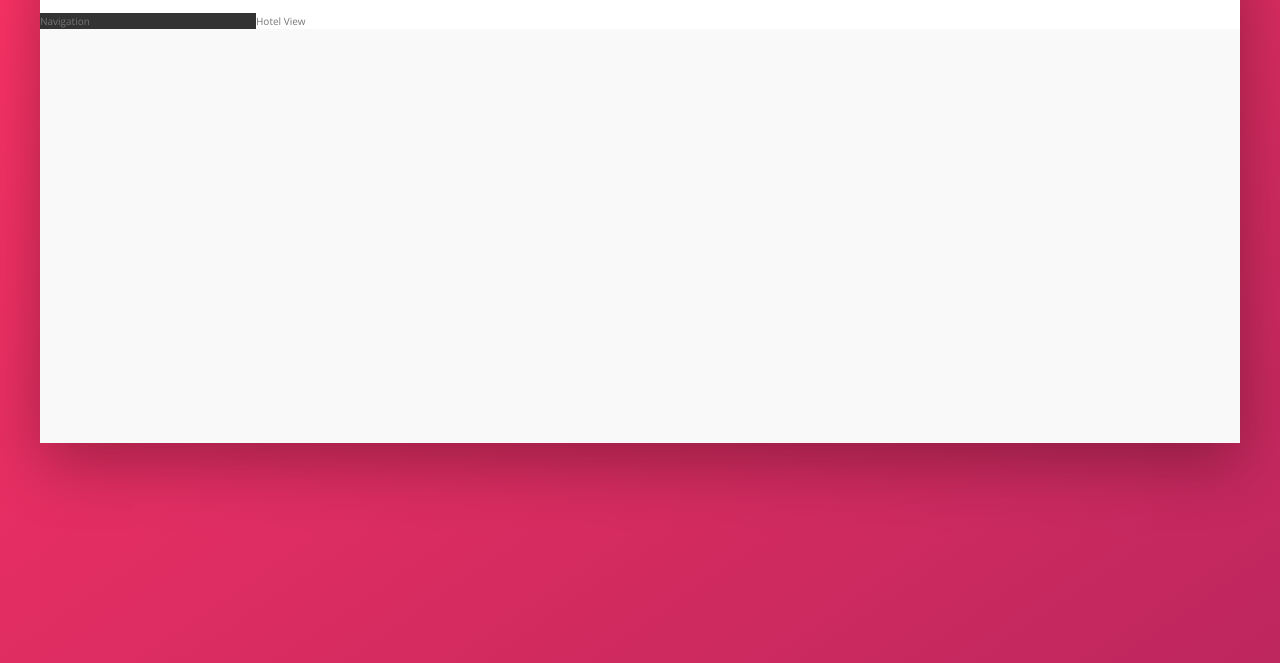
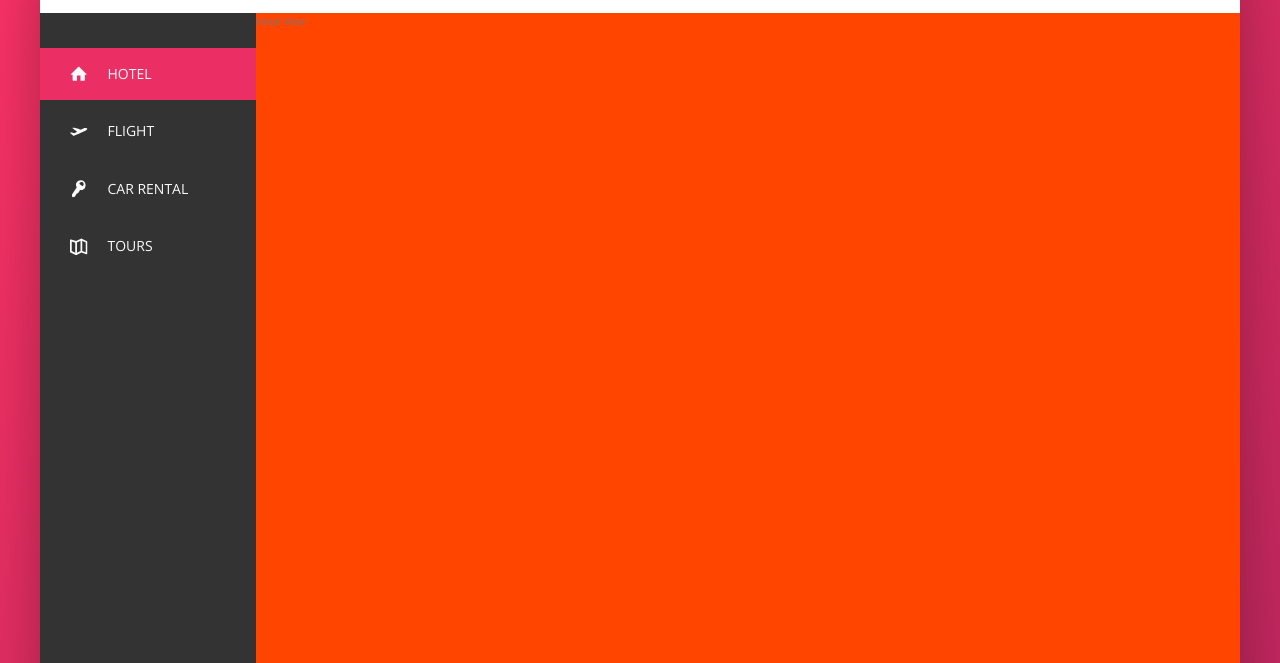
Before and after one commit to MuhtasimMusfiqZarab/trillo-flexbox-project, a website: page index.html in a window 1280 px wide. Shown: the part 137-800 px from the top of the page. Drawn offline with nearby package versions, Linux system fonts and the light colour scheme.

Commit message:
building the side-bar navigaion

```diff
--- a/index.html
+++ b/index.html
@@ -56,10 +56,48 @@
         </nav>
       </header>
 
-      <!-- --------------------------------------------- -->
+      <!-- --------------------------------------------- This is the sidebar navigation-->
       <div class="content">
         <nav class="sidebar">
-          Navigation
+          <!-- This sidebar is an unordered list -->
+          <ul class="side-nav">
+            <li class="side-nav__item side-nav__item--active">
+              <a href="#" class="side-nav__link">
+                <svg class="side-nav__icon">
+                  <use xlink:href="img/sprite.svg#icon-home"></use>
+                </svg>
+                <span>Hotel</span>
+              </a>
+            </li>
+            <li class="side-nav__item">
+              <a href="#" class="side-nav__link">
+                <svg class="side-nav__icon">
+                  <use xlink:href="img/sprite.svg#icon-aircraft-take-off"></use>
+                </svg>
+                <span>Flight</span>
+              </a>
+            </li>
+            <li class="side-nav__item">
+              <a href="#" class="side-nav__link">
+                <svg class="side-nav__icon">
+                  <use xlink:href="img/sprite.svg#icon-key"></use>
+                </svg>
+                <span>Car Rental</span>
+              </a>
+            </li>
+            <li class="side-nav__item">
+              <a href="#" class="side-nav__link">
+                <svg class="side-nav__icon">
+                  <use xlink:href="img/sprite.svg#icon-map"></use>
+                </svg>
+                <span>Tours</span>
+              </a>
+            </li>
+          </ul>
+          <!-- This is the footer -->
+          <div class="legal">
+            &copy; 2019 by Trillo. All right reserved.
+          </div>
         </nav>
         <main class="hotel-view">
           Hotel View
--- a/sass/_components.scss
+++ b/sass/_components.scss
@@ -133,3 +133,87 @@
     margin-right: 1rem;
   }
 }
+
+//////////////////////////////////////////////////////////////////////////
+//////SIDE NAVIGATION
+
+.side-nav {
+  font-size: 1.4rem;
+  list-style: none; // getting rid of the numbering / point sign
+  margin-top: 3.5rem;
+  &__item {
+    position: relative; // the parent should be relative if the child is positioned as absolute
+
+    // styling except the last child
+    &:not(:last-child) {
+      margin-bottom: 0.5rem;
+    }
+  }
+
+  // adding psudo-element for hovering effect (small line that with be visible and expands to the right side)
+  &__item::before {
+    content: ""; // this is for showing the content in the browser
+    position: absolute; // positioning absolute relative to the parent
+    top: 0;
+    left: 0;
+    height: 100%; // taking 100% of the parent list item
+    width: 3px; // this does not work cox transform scaleY is set to 0
+    background-color: var(--color-primary);
+    // transition & transform both need to be written together for the effect
+    transform: scaleY(0); // not taking any space
+    // transform-origin: bottom; // this is set to center by default
+    transition: transform 0.2s,
+      width 0.4s cubic-bezier(0.84, 0.08, 0.24, 1) 0.3s, background-color 0.1s; // we need this to see the effect // delay between transform & width is .3s
+  }
+
+  //--------------chaging style while hovering
+  // active state should be as the hover state
+  &__item:hover::before,
+  &__item--active::before {
+    transform: scaleY(1); // taking 100%
+    width: 100%; // initially its 3px but on hover takes the whole width
+  }
+
+  //changing styles while clicked
+  &__item:active::before {
+    background-color: var(--color-primary-light);
+  }
+
+  // styling the default link style
+  &__link:link,
+  &__link:visited {
+    color: var(--color-grey-light-1);
+    text-decoration: none; // getting rid of underline
+    text-transform: uppercase;
+    display: block; // display as a block/inline block (same)==> this is for the box model
+    padding: 1.5rem 3rem;
+    // positioning the link to the top (after or before psudo-element)
+    position: relative; // z index only works for specified position
+    z-index: 20;
+
+    //positioning the icon & text
+    display: flex;
+    align-items: center;
+  }
+
+  &__link:hover {
+  }
+
+  &__icon {
+    width: 1.75rem;
+    height: 1.75rem;
+    margin-right: 2rem;
+    fill: currentColor; // this colors the icon as the parent element (side-nav__link)
+  }
+}
+
+//////////////////////////////////////////////////////////////////////////
+////// LEGAL TEXT
+
+.legal {
+  font-size: 1.2rem;
+  color: var(--color-grey-light-4);
+  //centering the text in a block
+  text-align: center;
+  padding: 2.5rem;
+}
--- a/sass/_layout.scss
+++ b/sass/_layout.scss
@@ -33,11 +33,17 @@
 
   //define the width we use flex-basis property (short hand is flex (flex-grow, flex-shrink, flex-basis)
   flex: 0 0 18%;
+  // THis is the flex container
+  display: flex;
+  flex-direction: column; // changing direction from top to bottom
+  justify-content: space-between;
 }
 
 .hotel-view {
   background-color: #fff;
-
+  // TEST
+  background-color: orangered;
+  height: 80rem;
   // occupy the entire available space(flex-grow)
   flex: 1;
 }
```
Also changed, not shown: css/style.css.
